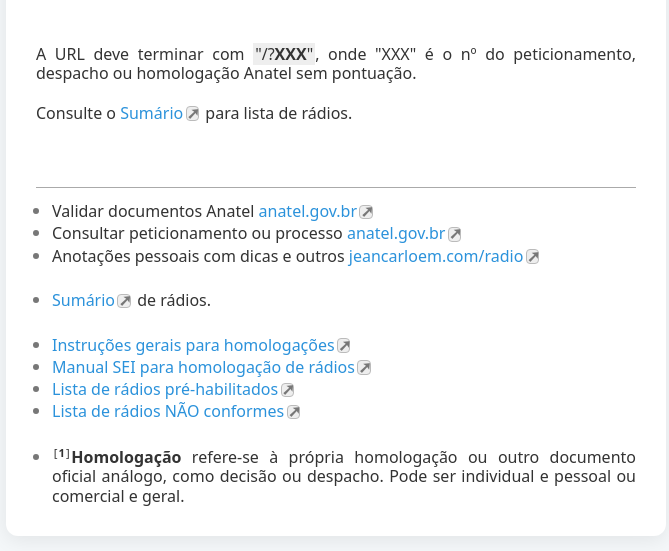
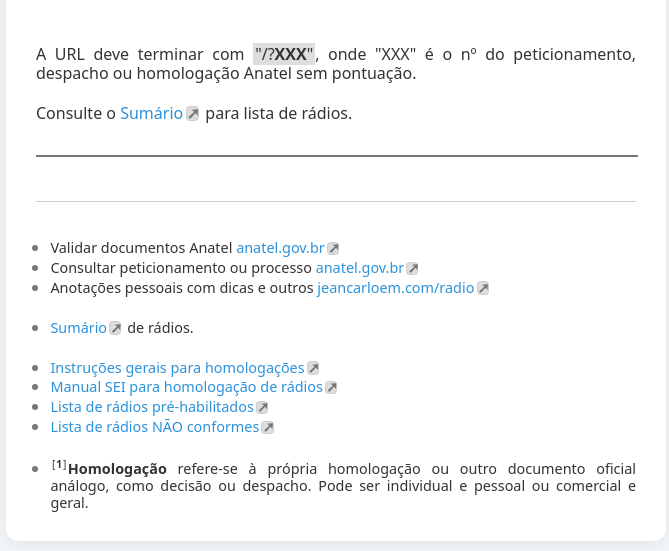
Before and after one commit to jcempro/root, a website: page radio/index.main.html in a window 1280 px wide. Shown: the part 117-668 px from the top of the page, without its empty margins (304-973 px from the left). Drawn offline with Linux system fonts and the light colour scheme; no server answers.

Commit message:
melhora de estilização e bordas nas linhas

```diff
--- a/radio/assets/css/main.css
+++ b/radio/assets/css/main.css
@@ -41,6 +41,8 @@ a::after {
 	text-align: left;
 	opacity: 0;
 	transition: opacity 0.5s ease-in-out;
+	border: 1px solid var(--gray);
+	padding: 0;
 }
 .dl > .tbl {
 	text-align: center;
@@ -51,13 +53,23 @@ a::after {
 .dl-row {
 	display: flex;
 	flex-wrap: wrap;
-	padding: 0.5em;
+	padding: 0.7em;
 	padding-bottom: 0.2em;
 	min-height: 1.5em;
 	vertical-align: middle;
+	margin: 0;
+	border: 1px solid var(--border);
 }
 .dl-row:nth-child(odd) {
 	background: var(--gray2);
+}
+
+dl > .dl-row:first-of-type {
+	margin-top: 0;
+}
+
+dl > .dl-row:last-of-type {
+	margin-bottom: 0;
 }
 .dt,
 .dd {
@@ -96,7 +108,7 @@ h1 {
 p,
 ul,
 li {
-	font-size: 1rem;
+	font-size: 1em;
 	font-weight: 400;
 	text-align: justify;
 	margin-top: 0.1rem;
@@ -134,8 +146,10 @@ sup::after {
 	font-weight: 400;
 }
 ul.main {
-	padding-top: 0.7em;
-	border-top: 1px solid #aaa;
+	margin-top: 3em;
+	padding-top: 2.5em;
+	border-top: 1px solid var(--border);
+	font-size: 0.9rem;
 }
 ul {
 	list-style: disc;
--- a/radio/index.main.html
+++ b/radio/index.main.html
@@ -16,8 +16,8 @@
 				--blue2: #2b92db;
 				--amber: #cc4c1e;
 				--gray: #777;
-				--gray2: #eee;
-				--border: #bbb;
+				--gray2: #ddd;
+				--border: #ccc;
 				--text: #333;
 				--bg: #f4f7f9;
 				--radius: 1rem;
```
Also changed, not shown: radio/index.html (+1 -1 lines).
